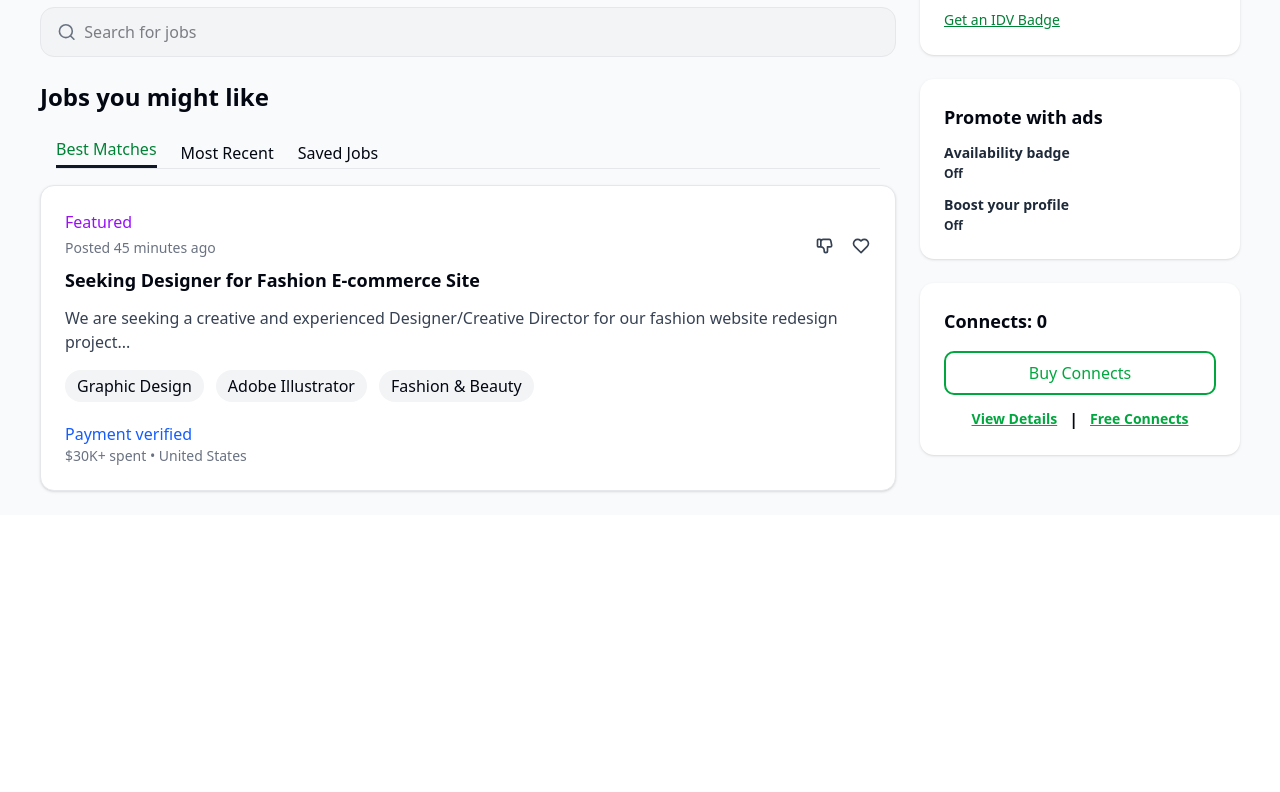
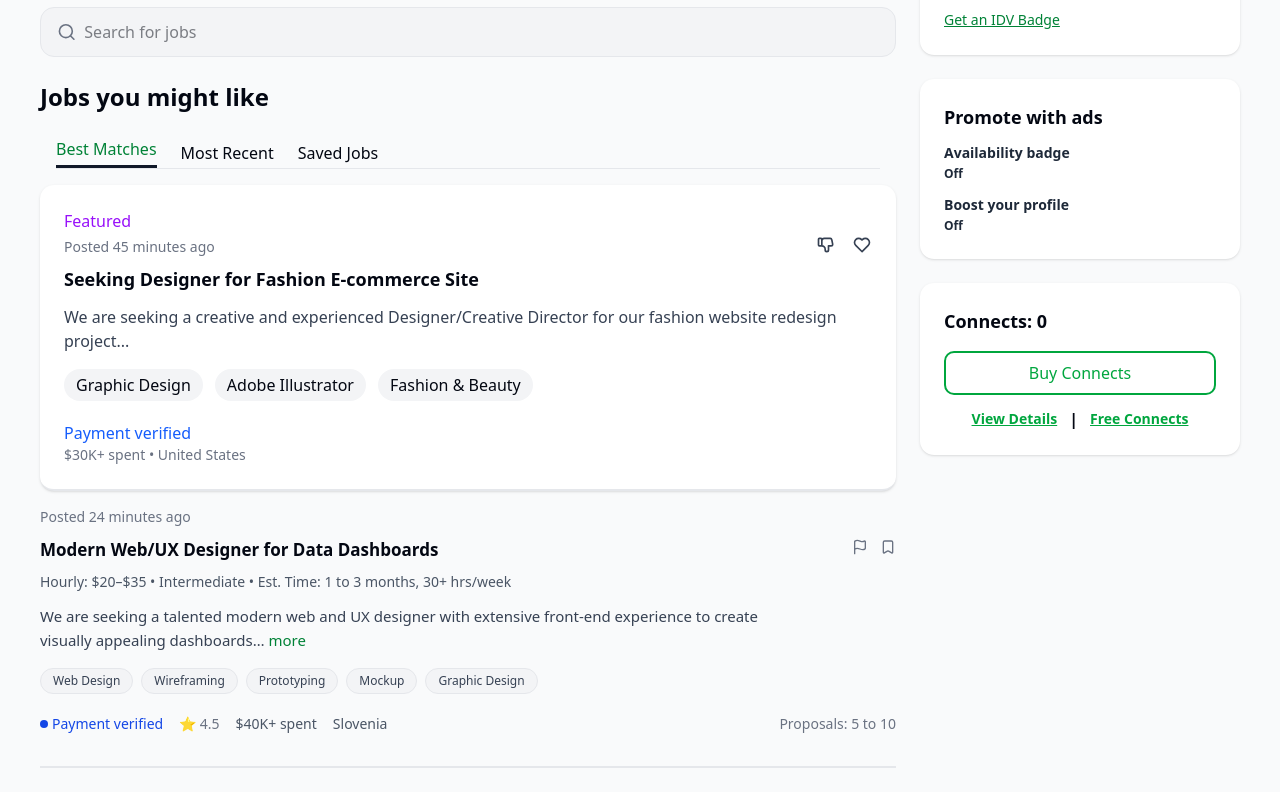
Before and after one commit to weirdTDD/upwork_frontend_clonee, a Next.js app: page /profile in a window 1280 px wide. Shown: the part 401-1193 px from the top of the page. Before the commit the page ends 916 px from the top, so only its background shows below. Built offline with nearby package versions, Linux system fonts and the light colour scheme.

Commit message:
profile-03

```diff
--- a/app/profile/page.tsx
+++ b/app/profile/page.tsx
@@ -1,5 +1,6 @@
 "use client";
 
+import JobCard from "@/components/job-desc/page";
 import { Search } from "lucide-react";
 import Link from "next/link";
 import { BiHeart } from "react-icons/bi";
@@ -62,7 +63,7 @@ export default function UpworkDashboard() {
           </div>
 
           {/* Job Card */}
-          <div className="bg-white p-6 rounded-xl shadow-sm border">
+          <div className="bg-white p-6 rounded-xl shadow-sm border-b-2 ">
             <span className="text-purple-600 font-medium">Featured</span>
             <div className="flex items-center justify-between">
              <p className="text-sm text-gray-500 mt-1">Posted 45 minutes ago</p>
@@ -93,10 +94,33 @@ export default function UpworkDashboard() {
               </div>
             </div>
           </div>
+
+            <JobCard
+                title="Modern Web/UX Designer for Data Dashboards"
+                posted="24 minutes ago"
+                rate="Hourly: $20–$35"
+                level="Intermediate"
+                duration="1 to 3 months"
+                hours="30+ hrs/week"
+                description="We are seeking a talented modern web and UX designer with extensive front-end experience to create visually appealing dashboards…"
+                tags={[
+                "Web Design",
+                "Wireframing",
+                "Prototyping",
+                "Mockup",
+                "Graphic Design",
+                ]}
+                verified={true}
+                spent="$40K+"
+                country="Slovenia"
+                proposals="5 to 10"
+
+            />
+
         </div>
 
         {/* Right Sidebar */}
-        <aside className="w-80 space-y-6">
+        <aside className="w-80 space-y-6 hidden md:block">
           <div className="bg-white p-6 rounded-xl shadow-sm">
             <div className="flex items-center gap-4">
                 <div className="w-12 h-12 rounded-full bg-gray-600"></div>
--- /dev/null
+++ b/components/job-desc/page.tsx
@@ -0,0 +1,94 @@
+"use client";
+
+import { Bookmark, Flag } from "lucide-react";
+
+interface JobCardProps {
+  title: string;
+  posted: string;
+  rate: string;
+  level: string;
+  duration: string;
+  hours: string;
+  description: string;
+  tags: string[];
+  country: string;
+  spent: string;
+  verified?: boolean;
+  proposals: string;
+}
+
+export default function JobCard({
+  title,
+  posted,
+  rate,
+  level,
+  duration,
+  hours,
+  description,
+  tags,
+  country,
+  spent,
+  verified = true,
+  proposals,
+}: JobCardProps) {
+  return (
+    <div className="border-b-2 border-gray-200 pb-8 pt-4 flex flex-col gap-3 w-full">
+      {/* Posted Time */}
+      <p className="text-sm text-gray-500">Posted {posted}</p>
+
+      {/* Title + Icons */}
+      <div className="flex justify-between items-start">
+            <h2 className="text-[17px] font-semibold leading-tight">{title}</h2>
+
+            <div className="flex gap-3 text-gray-500">
+                <Flag className="w-4 h-4 cursor-pointer hover:text-black" />
+                <Bookmark className="w-4 h-4 cursor-pointer hover:text-black" />
+            </div>
+      </div>
+
+      {/* Job Meta */}
+      <p className="text-sm text-gray-600">
+        {rate} • {level} • Est. Time: {duration}, {hours}
+      </p>
+
+      {/* Description */}
+      <p className="text-[15px] text-gray-700 max-w-3xl leading-6">
+            {description}{" "}
+            <button className="text-green-700 hover:underline">more</button>
+      </p>
+
+      {/* Tags */}
+        <div className="flex flex-wrap gap-2 mt-1">
+            {tags.map((tag, i) => (
+            <span
+                key={i}
+                className="text-xs bg-gray-100 px-3 py-1 rounded-full border border-gray-200 text-gray-700"
+            >
+                {tag}
+            </span>
+            ))}
+        </div>
+
+      {/* Footer */}
+      <div className="flex justify-between items-center mt-2">
+            <div className="flex items-center gap-4 text-sm text-gray-700">
+            {/* Verified Badge */}
+                {verified && (
+                    <div className="flex items-center gap-1 text-blue-700 font-medium">
+                        <span className="w-2 h-2 bg-blue-700 rounded-full" />
+                        Payment verified
+                    </div>
+                )}
+
+                <span className="text-gray-500">⭐ 4.5</span>
+
+                <span className="text-gray-600">{spent} spent</span>
+
+                <span className="text-gray-600">{country}</span>
+            </div>
+
+            <p className="text-sm text-gray-500">Proposals: {proposals}</p>
+      </div>
+    </div>
+  );
+}
```
